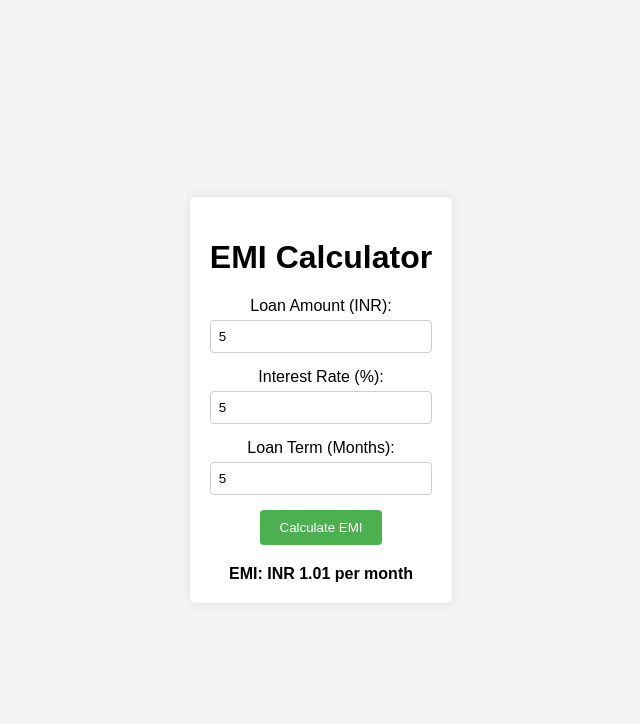
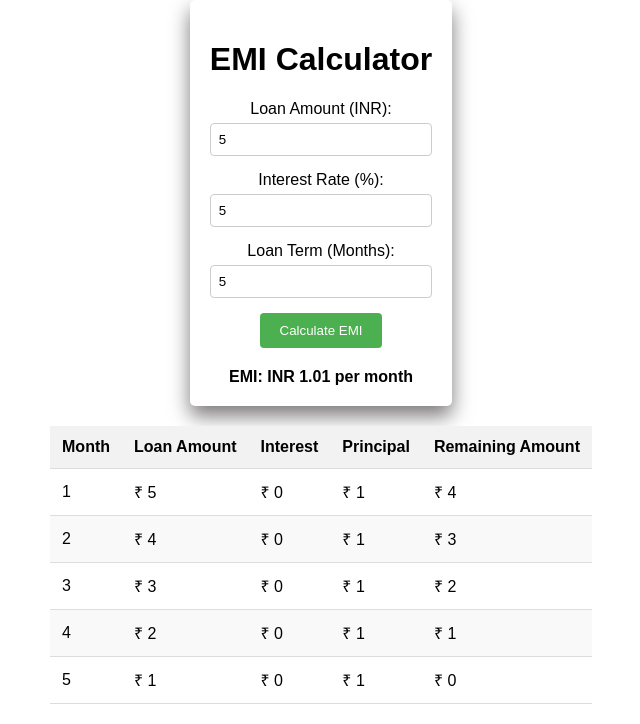
Before and after one commit to bharathikannansambasivam/EMI-calculator, a plain HTML site: page index.html in a window 1280 px wide. Both pictures are taken after typing "5", "5", "5" into the empty fields and a click on the button "Calculate EMI". Shown: the whole page, without its empty margins (319-959 px from the left). Drawn offline with nearby package versions, Linux system fonts and the light colour scheme.

Commit message:
first commit

```diff
--- a/index.html
+++ b/index.html
@@ -40,7 +40,26 @@
       <button onclick="calculateEMI()">Calculate EMI</button>
       <div id="result"></div>
     </div>
-
+    <div id="table">
+      <table class="border border-">
+        <thead>
+          <tr>
+            <th>Month</th>
+            <th>Loan Amount</th>
+            <th>Interest</th>
+            <th>Principal</th>
+            <th>Remaining Amount</th>
+          </tr>
+        </thead>
+        <tbody id="table-body">
+          <!-- Table rows will be dynamically added here -->
+        </tbody>
+      </table>
+    </div>
+    <div id="chart-container">
+      <canvas id="myChart" style="width: 100%; max-width: 600px"></canvas>
+    </div>
     <script src="script.js"></script>
+    <script src="https://cdn.jsdelivr.net/npm/chart.js"></script>
   </body>
 </html>
--- a/script.js
+++ b/script.js
@@ -11,6 +11,9 @@ function calculateEMI() {
   var resultContainer = document.getElementById("result");
   resultContainer.innerHTML = "EMI: INR " + emi.toFixed(2) + " per month";
 
+  var tableBody = document.getElementById("table-body");
+  tableBody.innerHTML = ""; // Clear existing table rows
+
   if (
     isNaN(loanAmount) ||
     isNaN(interestRate) ||
@@ -23,6 +26,27 @@ function calculateEMI() {
     calculator_container.style.color = "red";
   } else {
     calculator_container.style.color = "black";
+
+    var remainingAmount = loanAmount;
+    for (let i = 1; i <= loanTerm; i++) {
+      var newRow = tableBody.insertRow();
+      var monthCell = newRow.insertCell(0);
+      var loanAmountCell = newRow.insertCell(1);
+      var interestCell = newRow.insertCell(2);
+      var principalCell = newRow.insertCell(3);
+      var remainingCell = newRow.insertCell(4);
+
+      var interestPayment = remainingAmount * monthlyInterestRate;
+      var principalPayment = emi - interestPayment;
+
+      monthCell.innerHTML = i;
+      loanAmountCell.innerHTML = "₹ " + remainingAmount.toFixed(0);
+      interestCell.innerHTML = "₹ " + interestPayment.toFixed(0);
+      principalCell.innerHTML = "₹ " + principalPayment.toFixed(0);
+      remainingCell.innerHTML =
+        "₹ " + (remainingAmount - principalPayment).toFixed(0);
+
+      remainingAmount = remainingAmount - principalPayment;
+    }
   }
 }
-s;
--- a/style.css
+++ b/style.css
@@ -7,12 +7,13 @@ body {
     justify-content: center;
     align-items: center;
     min-height: 100vh;
-    background-color: #f4f4f4;
+    flex-direction: column;
+    background-color: #ffffff;
 }
 
 .calculator-container {
     background-color: #fff;
-    box-shadow: 0 0 10px rgba(0, 0, 0, 0.1);
+    box-shadow: 0 10px 20px rgb(123, 120, 120);
     padding: 20px;
     border-radius: 5px;
     text-align: center;
@@ -33,8 +34,11 @@ input {
     box-sizing: border-box;
     border: 1px solid #ccc;
     border-radius: 4px;
+    }
 
 
+    input:hover{
+        background: #f3efef;
     }
 
 button {
@@ -44,10 +48,11 @@ button {
     padding: 10px 20px;
     cursor: pointer;
     border-radius: 4px;
+    font-weight: 300;
 }
 
 button:hover {
-    background-color: #45a049;
+    background-color: #52c558;
 }
 
 #result {
@@ -59,3 +64,34 @@ button:hover {
 input::-webkit-inner-spin-button {
     -webkit-appearance: none;
   }
+
+
+
+
+  #table {
+    margin-top: 20px; /* Adjust the margin as needed */
+  }
+
+  table {
+    width: 100%;
+    border-collapse: collapse;
+    margin-bottom: 20px; /* Adjust the margin as needed */
+  }
+
+  th, td {
+    padding: 12px;
+    text-align: left;
+    border-bottom: 1px solid #ddd;
+  }
+
+  th {
+    background-color: #f2f2f2;
+  }
+
+  thead tr {
+    background-color: #e0e0e0;
+  }
+
+  tbody tr:nth-child(even) {
+    background-color: #f9f9f9;
+  }
```
